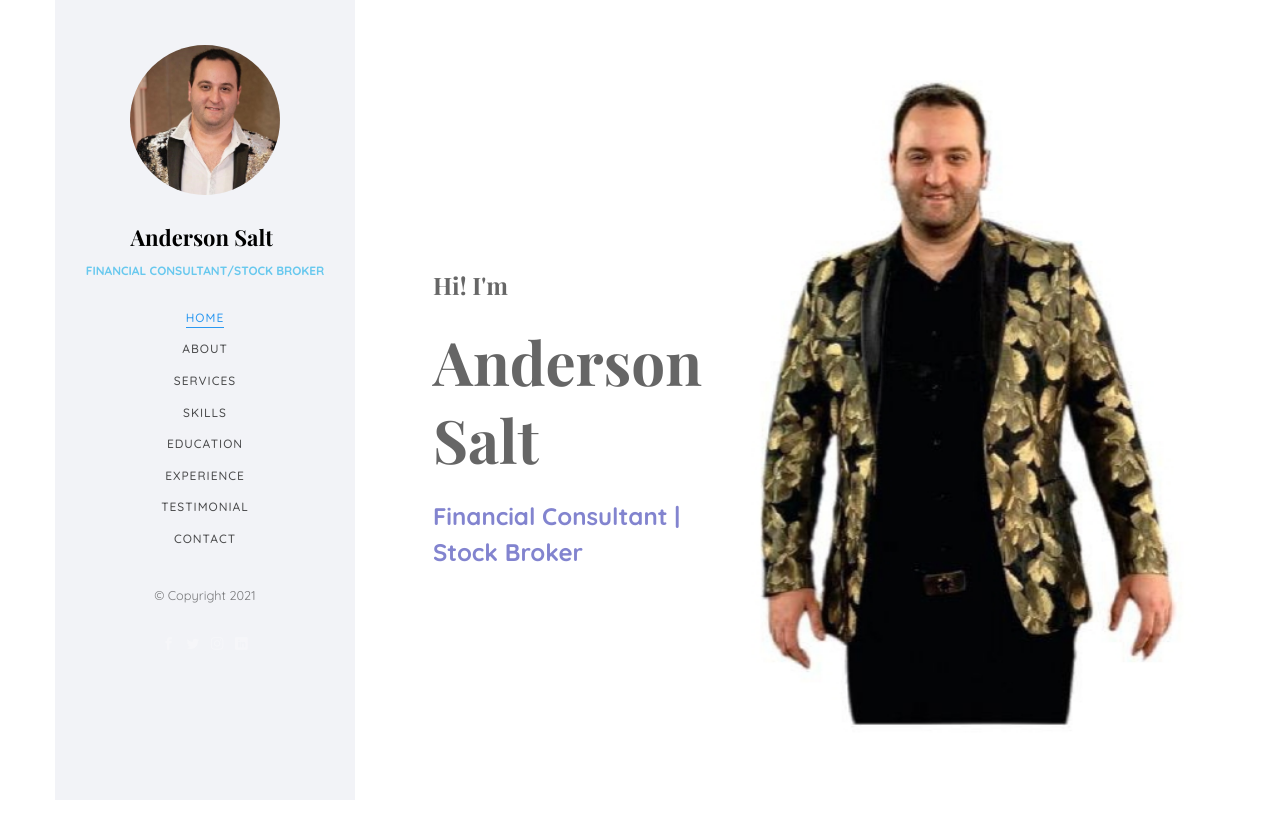
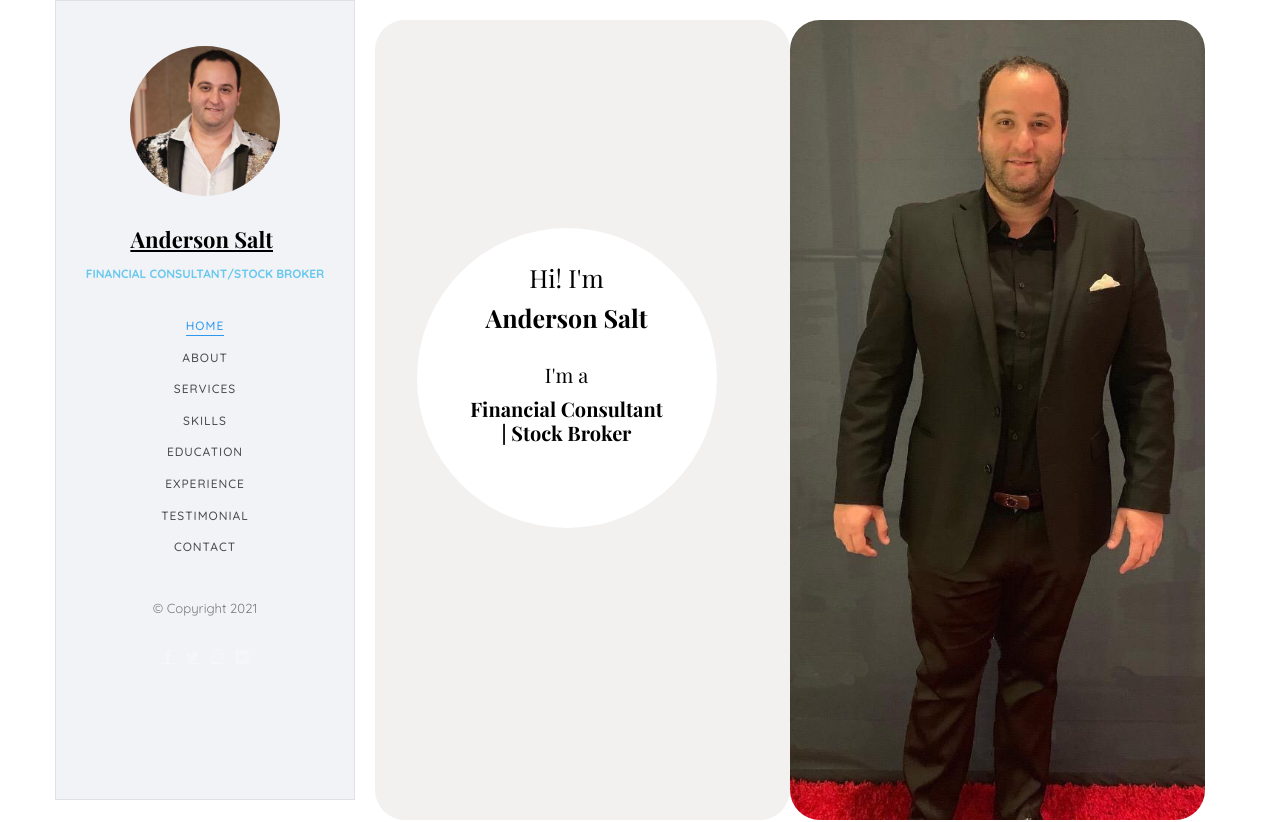
Before and after one commit to ozor-tochukwu/anderson, a plain HTML site: page index.html in a window 1280 px wide. Shown: the top 822 px of the page. Drawn offline with nearby package versions, Linux system fonts and the light colour scheme; files whose address does not match are found by name; a web font is replaced by a local one.

Commit message:
first commit

```diff
--- a/index.html
+++ b/index.html
@@ -36,8 +36,13 @@
 
 	<link rel="stylesheet" href="css/owl.carousel.min.css">
 	<link rel="stylesheet" href="css/owl.theme.default.min.css">
+	<link href="https://cdn.jsdelivr.net/npm/bootstrap@5.0.0-beta2/dist/css/bootstrap.min.css" rel="stylesheet"
+		integrity="sha384-BmbxuPwQa2lc/FVzBcNJ7UAyJxM6wuqIj61tLrc4wSX0szH/Ev+nYRRuWlolflfl" crossorigin="anonymous">
 
 	<link rel="stylesheet" href="css/style.css">
+
+	<!-- <link href="https://cdn.jsdelivr.net/npm/bootstrap@5.0.0-beta2/dist/css/bootstrap.min.css" rel="stylesheet"
+		integrity="sha384-BmbxuPwQa2lc/FVzBcNJ7UAyJxM6wuqIj61tLrc4wSX0szH/Ev+nYRRuWlolflfl" crossorigin="anonymous"> -->
 
 	<script src="js/modernizr-2.6.2.min.js"></script>
 
@@ -71,6 +76,35 @@
 			border-radius: 3px;
 			box-shadow: 0px 4px 8px rgba(0, 0, 0, 0.15);
 		}
+
+		.leftside {
+			height: 100vh;
+			width: auto;
+			border-radius: 30px;
+			background-color: rgb(243, 240, 240);
+			align-items: center;
+			justify-content: center;
+		}
+
+		.rightside {
+			height: 100vh;
+			width: auto;
+		}
+
+		@media screen and (max-width: 769px) {
+
+			.leftside {
+				display: none;
+			}
+		}
+
+		@media screen and (min-width: 769px) {
+
+			.rightside .opacity {
+				display: none;
+			}
+		}
+
 
 		.wrapper .box i.quote {
 			font-size: 20px;
@@ -126,17 +160,10 @@
 
 
 		div.opacity {
-			margin: 30px;
 			background-color: #ffffff;
 			border: 1px solid #ffffff;
 			opacity: 0.6;
-			margin-top: 100px;
-		}
-
-		div.opacity h2 {
-			margin: 5%;
-			font-weight: bold;
-			color: #000000;
+			/* display: block; */
 		}
 
 		@media (max-width: 1045px) {
@@ -194,36 +221,53 @@
 			<div id="colorlib-main">
 				<section id="colorlib-hero" class="js-fullheight" data-section="home">
 					<div class="flexslider js-fullheight">
-						<ul class="slides">
-							<li style="background-image: url(images/home.jpg);">
-								<div class="overlay"></div>
-								<div class="container-fluid">
-									<div class="row">
-										<div
-											class="col-md-6 col-md-offset-3 col-md-pull-3 col-sm-12 col-xs-12 js-fullheight slider-text">
-											<div class="slider-text-inner js-fullheight">
-												<div class="desc">
-													<div class="opacity">
-														<h1
-															style="font-weight: 800;font-size: x-large;text-align: left;">
-															Hi! I'm </h1>
-														<h1 style="text-align: left;"><b>Anderson Salt</b></h1>
-														<h2 style="font-weight: 500;font-size: x-large;text-align: left;
-															 color: rgb(48, 50, 175);"><b>
-																Financial
-																Consultant | Stock Broker</b></h2>
 
-													</div>
-												</div>
-											</div>
+						<div class="row no-gutters" style="padding: 20px;">
+							<div class="col-md-6 no-gutters">
+								<div class="leftside">
+									<div style="background-color:white; padding: 20px;height: 300px;width: 300px;
+										 border-radius: 150px;position: absolute; margin-top: 50%; margin-left: 10%; text-align: center;">
+										<div>
+											<h1 style="margin-top: 15px;">Hi! I'm</h1>
+											<h1 style="margin-top: -20px;"><b>Anderson Salt</b></h1>
+										</div>
+										<div>
+											<h2>I'm a</h2>
+											<h2 style="margin-top: -20px;"><b>Financial Consultant<br>| Stock Broker</b>
+											</h2>
 										</div>
 									</div>
 								</div>
-							</li>
-						</ul>
+							</div>
+							<div class="col-md-6 no-gutters">
+								<div class="rightside d-flex justify-content-center align-items-center">
+									<div style="background-image: url(images/Mark1.jpg);background-size: cover;background-position: center;
+										 background-repeat: no-repeat; height: 100%; width: 100%;border-radius: 30px;">
+										<div class="opacity"
+											style="position: absolute;bottom: 0px;width: 100%; border-radius: 20px; text-align: center;">
+											<div>
+												<h1 style="margin-top: 15px;">Hi! I'm</h1>
+												<h1 style="margin-top: -20px;"><b>Anderson Salt</b></h1>
+											</div>
+											<div>
+												<h2 style="font-weight: 500;font-size: x-large;">I'm a</h2>
+												<h2 style="font-weight: 500;font-size: x-large;
+												 color: rgb(48, 50, 175);margin-top: -20px;"><b>
+														Financial
+														Consultant | <br> Stock Broker</b></h2>
+											</div>
+
+
+										</div>
+									</div>
+
+								</div>
+							</div>
+						</div>
 					</div>
+
 				</section>
-				<section class="colorlib-about" data-section="about">
+				<section class="colorlib-about" data-section="about" style="margin-top: 0px;">
 					<div class="colorlib-narrow-content">
 						<div class="row">
 							<div class="col-md-12">
@@ -251,7 +295,7 @@
 						</div>
 					</div>
 				</section>
-				<section class="colorlib-services" data-section="services">
+				<section class="colorlib-services" data-section="services" style="margin-top: 0px">
 					<div class="colorlib-narrow-content">
 						<div class="row">
 							<div class="col-md-12 col-md-offset-3 col-md-pull-3 animate-box"
@@ -325,7 +369,7 @@
 						</div>
 					</div>
 				</div>
-				<section class="colorlib-skills" data-section="skills">
+				<section class="colorlib-skills" data-section="skills" style="margin-top: 0px">
 					<div class="colorlib-narrow-content">
 						<div class="row">
 							<div class="col-md-6 col-md-offset-3 col-md-pull-3 animate-box"
@@ -403,7 +447,7 @@
 						</div>
 					</div>
 				</section>
-				<section class="colorlib-education" data-section="education">
+				<section class="colorlib-education" data-section="education" style="margin-top: 0px">
 					<div class="colorlib-narrow-content">
 						<div class="row">
 							<div class="col-md-6 col-md-offset-3 col-md-pull-3 animate-box"
@@ -495,7 +539,7 @@
 						</div>
 					</div>
 				</section>
-				<section class="colorlib-experience" data-section="experience">
+				<section class="colorlib-experience" data-section="experience" style="margin-top: 0px">
 					<div class="colorlib-narrow-content">
 						<div class="row">
 							<div class="col-md-6 col-md-offset-3 col-md-pull-3 animate-box"
@@ -592,7 +636,7 @@
 					</div>
 				</section>
 
-				<section class="colorlib-blog" data-section="blog">
+				<section class="colorlib-blog" data-section="blog" style="margin-top: 0px">
 					<div class="colorlib-narrow-content">
 						<div class="row">
 							<div class="col-md-6 col-md-offset-3 col-md-pull-3 animate-box"
@@ -651,7 +695,7 @@
 							</div>
 						</div>
 				</section>
-				<section class="colorlib-contact" data-section="contact">
+				<section class="colorlib-contact" data-section="contact" style="margin-top: 0px">
 					<div class="colorlib-narrow-content">
 						<div class="row">
 							<div class="col-md-6 col-md-offset-3 col-md-pull-3 animate-box"
```
Also changed, not shown: images/anderson.jpg (added).
